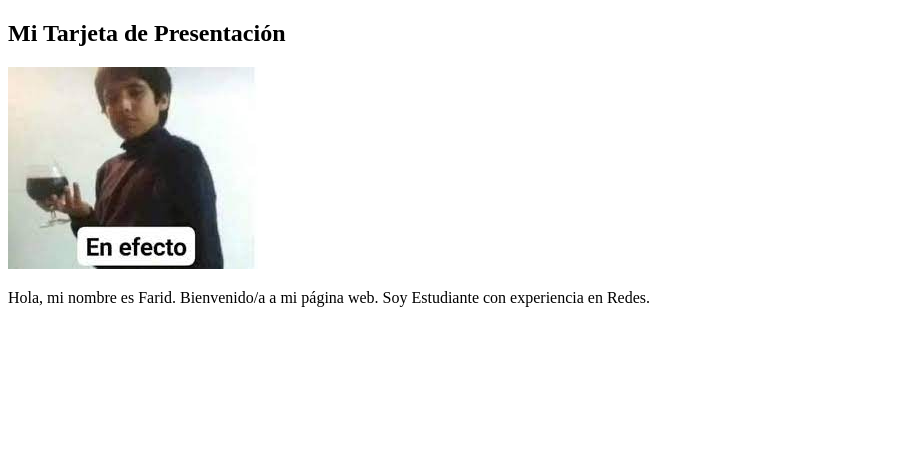
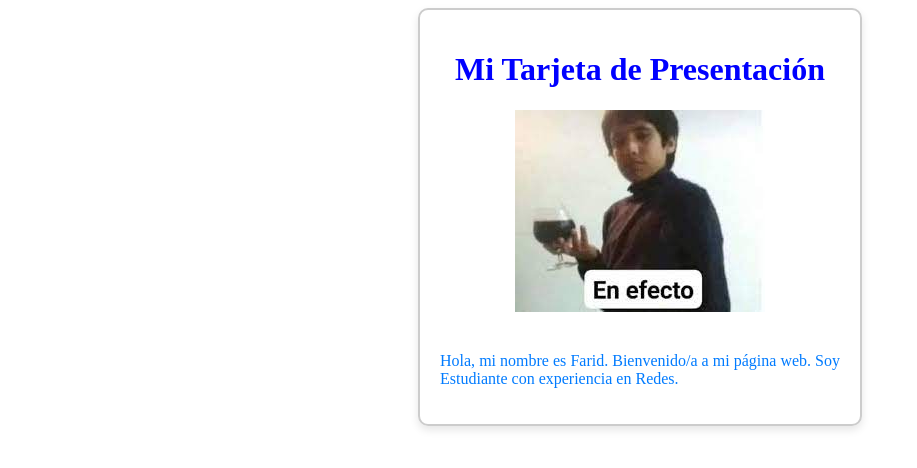
Before and after one commit to sheko7u7/test1Erick, a plain HTML site: page index.html in a window 1280 px wide. Shown: the whole page, without its empty margins (0-917 px from the left). Drawn offline with Linux system fonts and the light colour scheme.

Commit message:
Creando estilo a la informacion

```diff
--- a/index.html
+++ b/index.html
@@ -3,13 +3,15 @@
 <head>
     <meta charset="UTF-8">
     <meta name="viewport" content="width=device-width, initial-scale=1.0">
+    <link href="styles.css" rel="stylesheet">
+
 
     <title>Document</title>
 </head>
 <body>
 
-    <div class="tarjeta">
-        <h2>Mi Tarjeta de Presentación</h2>
+    <div class="tarjeta" align="center">
+        <h1>Mi Tarjeta de Presentación</h1>
         <img src="./SIS.jpeg" alt="Imagen de perfil">
         <p>Hola, mi nombre es Farid. Bienvenido/a a mi página web. Soy Estudiante con experiencia en Redes.</p>
     </div>
--- a/styles.css
+++ b/styles.css
@@ -0,0 +1,30 @@
+.tarjeta {
+    max-width: 400px;
+    margin: 0 auto;
+    padding: 20px;
+    border: 2px solid #ccc;
+    border-radius: 10px;
+    box-shadow: 0 4px 8px rgba(0, 0, 0, 0.1);
+    text-align: center;
+}
+
+.tarjeta img {
+    max-width: 100%;
+    margin-bottom: 20px;
+}
+
+.tarjeta h2 {
+    color: #007bff;
+}
+
+.tarjeta p {
+    font-size: 16px;
+    text-align: justify;
+}
+
+h1{
+    color: blue;
+}
+p{
+    color:#007bff;
+}
```
